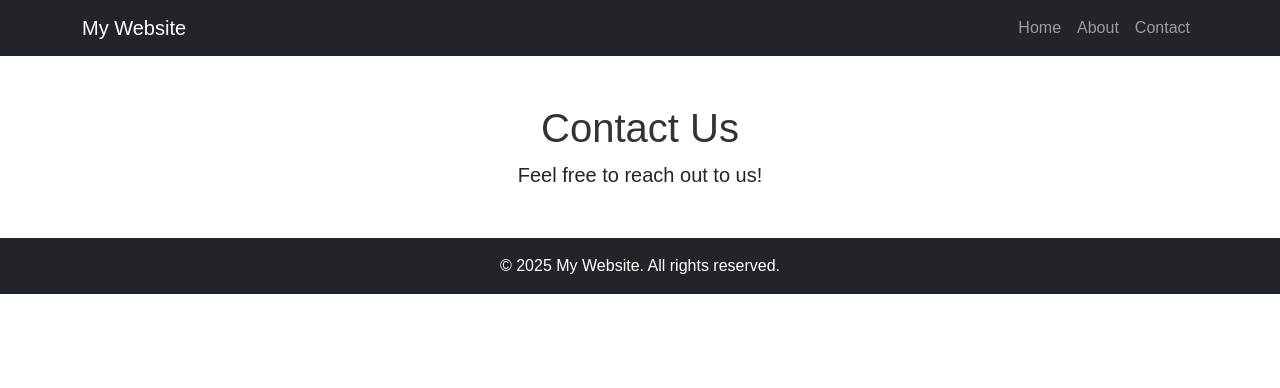
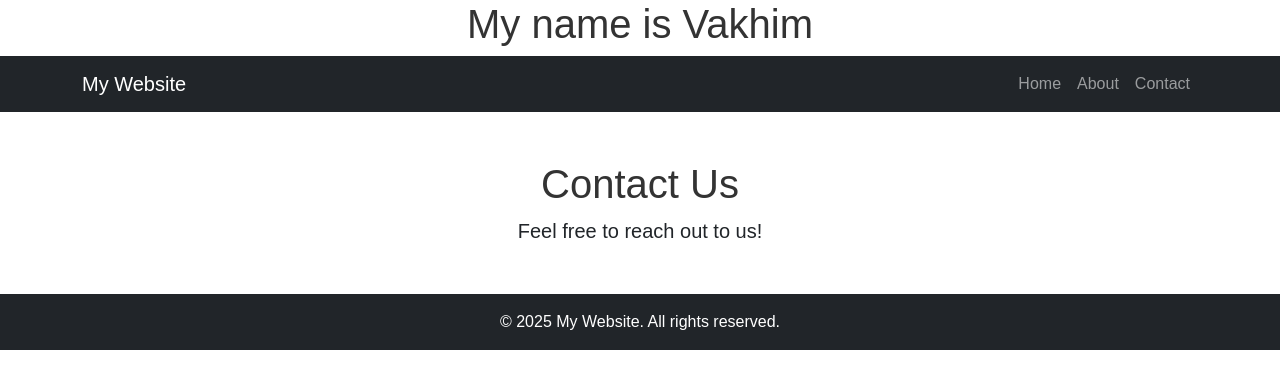
Before and after one commit to KreanVakhim/Team3, a plain HTML site: page team3/contact.html in a window 1280 px wide. Drawn offline with nearby package versions, Linux system fonts and the light colour scheme.

Commit message:
add name contact

```diff
--- a/team3/contact.html
+++ b/team3/contact.html
@@ -8,6 +8,7 @@
     <link rel="stylesheet" href="style.css">
 </head>
 <body>
+    <h1>My name is Vakhim</h1>
     <nav class="navbar navbar-expand-lg navbar-dark bg-dark">
         <div class="container">
             <a class="navbar-brand" href="index.html">My Website</a>
```
